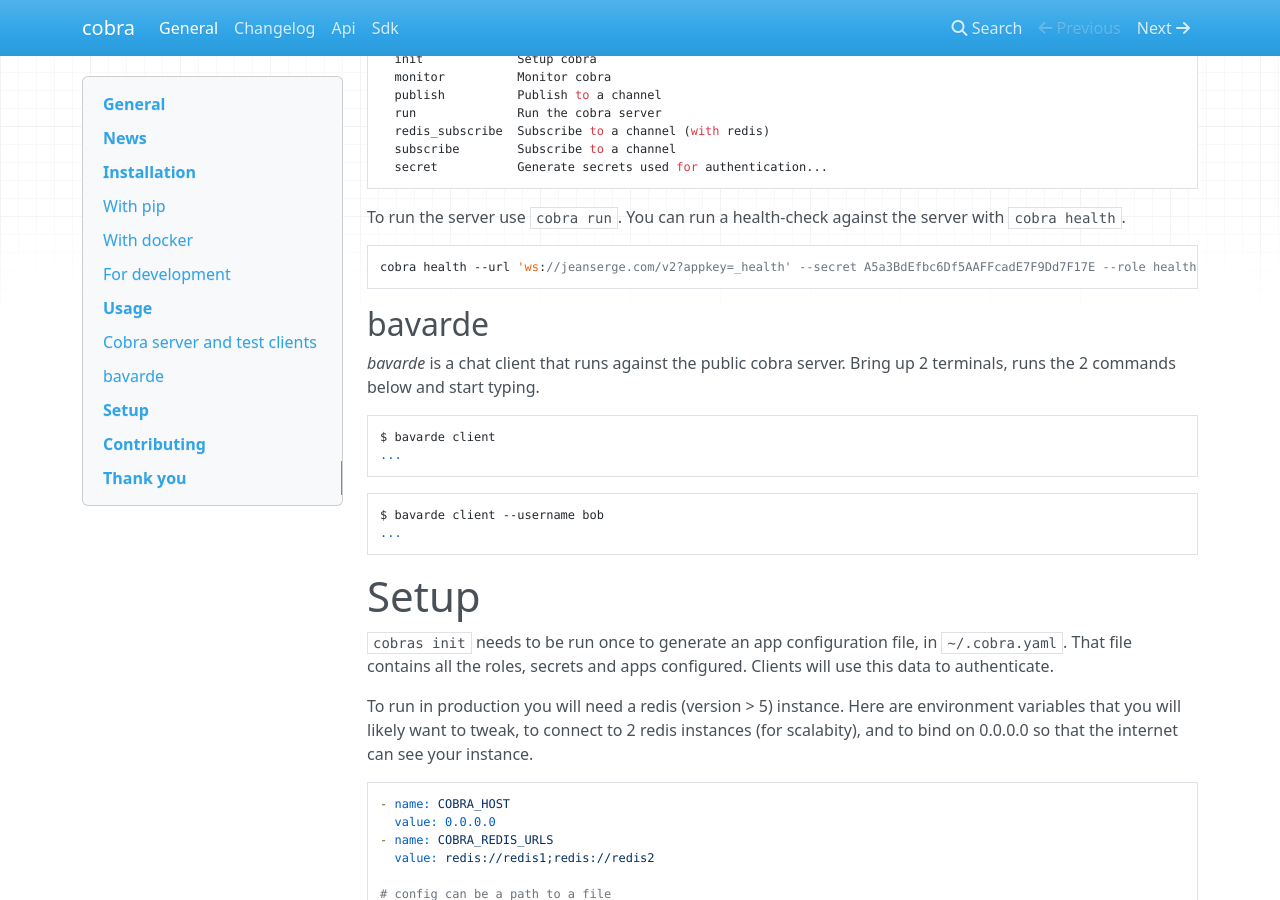
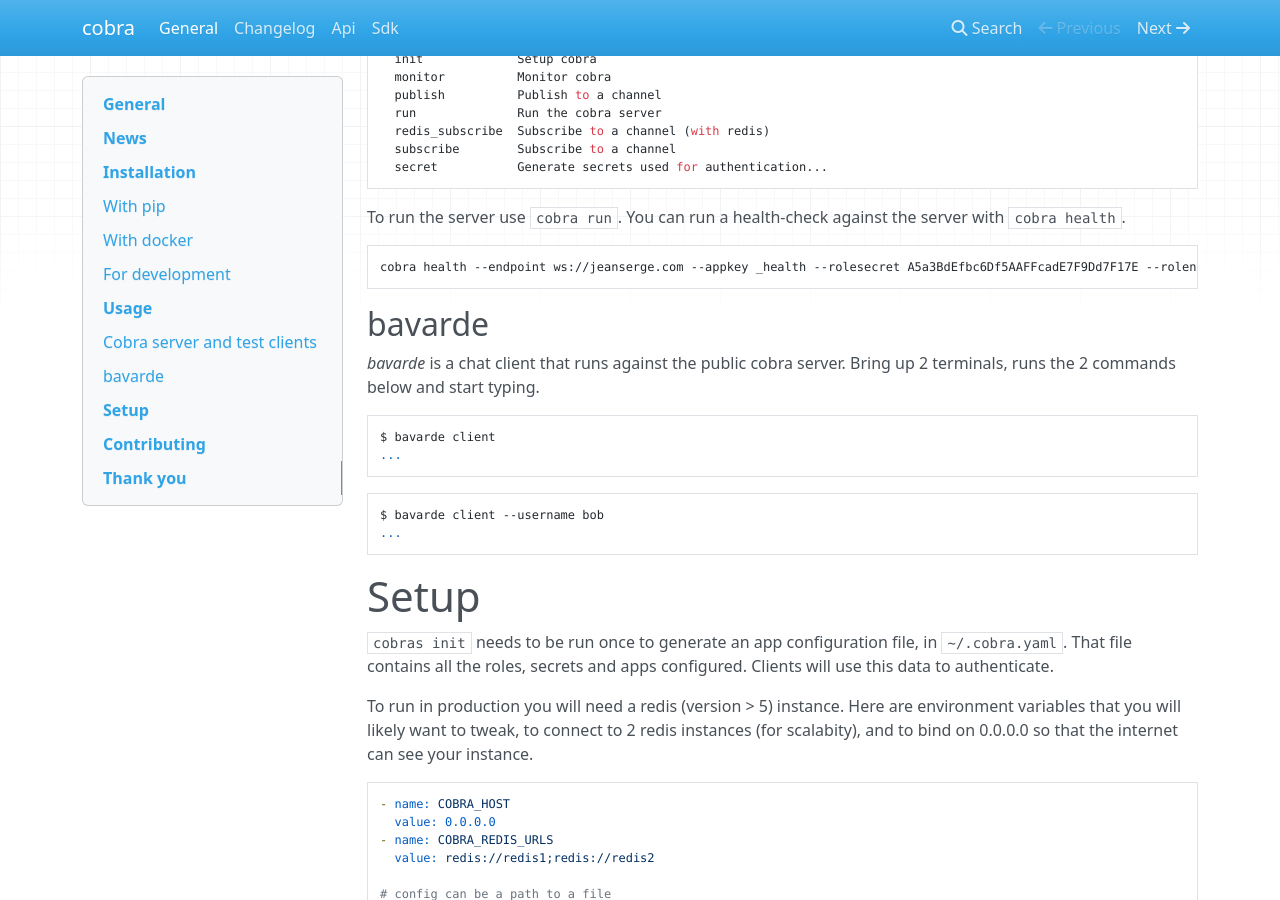
Before and after one commit to machinezone/cobra, an MkDocs documentation site: the page built from docs/index.md, in a window 1280 px wide and 900 px high, scrolled down 1637 px. Built offline with MkDocs 1.6.1, drawn with Linux system fonts in a browser that asks for light colours; nearby versions of some CDN libraries.

Commit message:
(cod) cobra health commands uses new option names

````diff
--- a/docs/index.md
+++ b/docs/index.md
@@ -82,7 +82,7 @@
 To run the server use `cobra run`. You can run a health-check against the server with `cobra health`.
 
 ```
-cobra health --url 'ws://jeanserge.com/v2?appkey=_health' --secret A5a3BdEfbc6Df5AAFFcadE7F9Dd7F17E --role health
+cobra health --endpoint ws://jeanserge.com --appkey _health --rolesecret A5a3BdEfbc6Df5AAFFcadE7F9Dd7F17E --rolename health
 ```
 
 ## bavarde
````
Also changed, not shown: README.md (+1 -1 lines), docs/CHANGELOG.md (+4 -0 lines), requirements.txt (+4 -4 lines), 1 other file.
